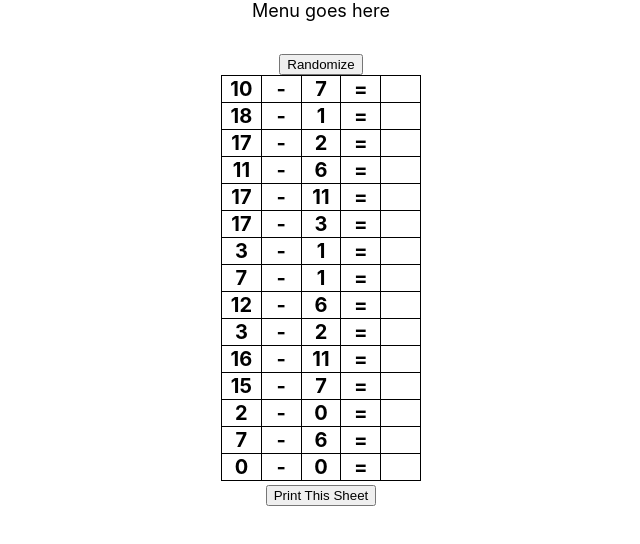
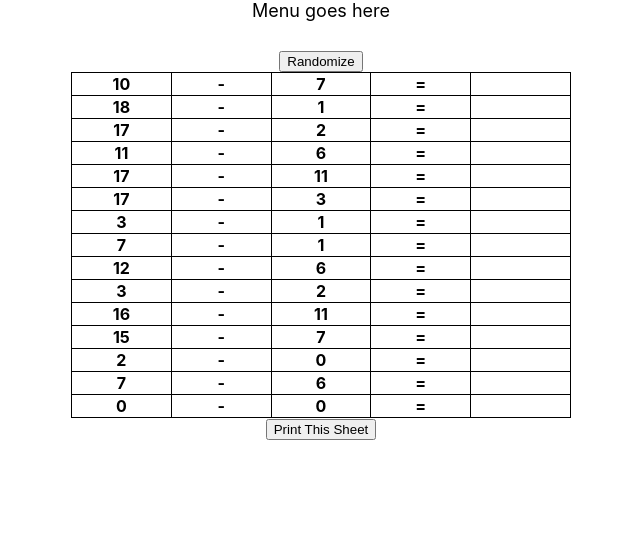
Before and after one commit to dkaksl/homework-printer, a React (Create React App) app: page / in a window 1280 px wide. Shown: the top 544 px of the page, without its empty margins (319-959 px from the left). Built offline with nearby package versions, Linux system fonts and the light colour scheme.

Commit message:
updated table css; added printable class

```diff
--- a/src/App.css
+++ b/src/App.css
@@ -21,7 +21,11 @@
 
 .content {
   margin-top: 50px;
-  font-size: 20px;
+}
+
+.printable {
+  margin-top: 50px;
+  font-size: 30px;
 }
 
 table,
@@ -33,5 +37,8 @@ td {
 
 table {
   table-layout: fixed;
-  width: 200px;
+  width: 500px;
+  margin-left: auto;
+  margin-right: auto;
+  text-align: center;
 }
```
